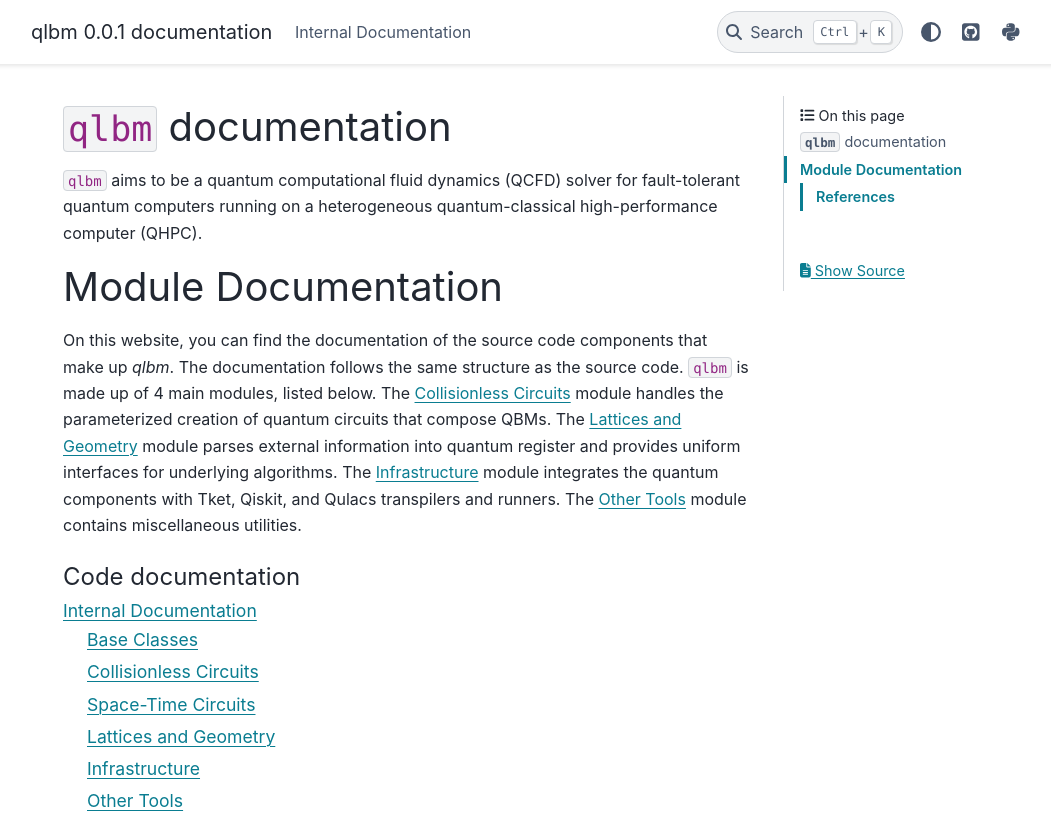
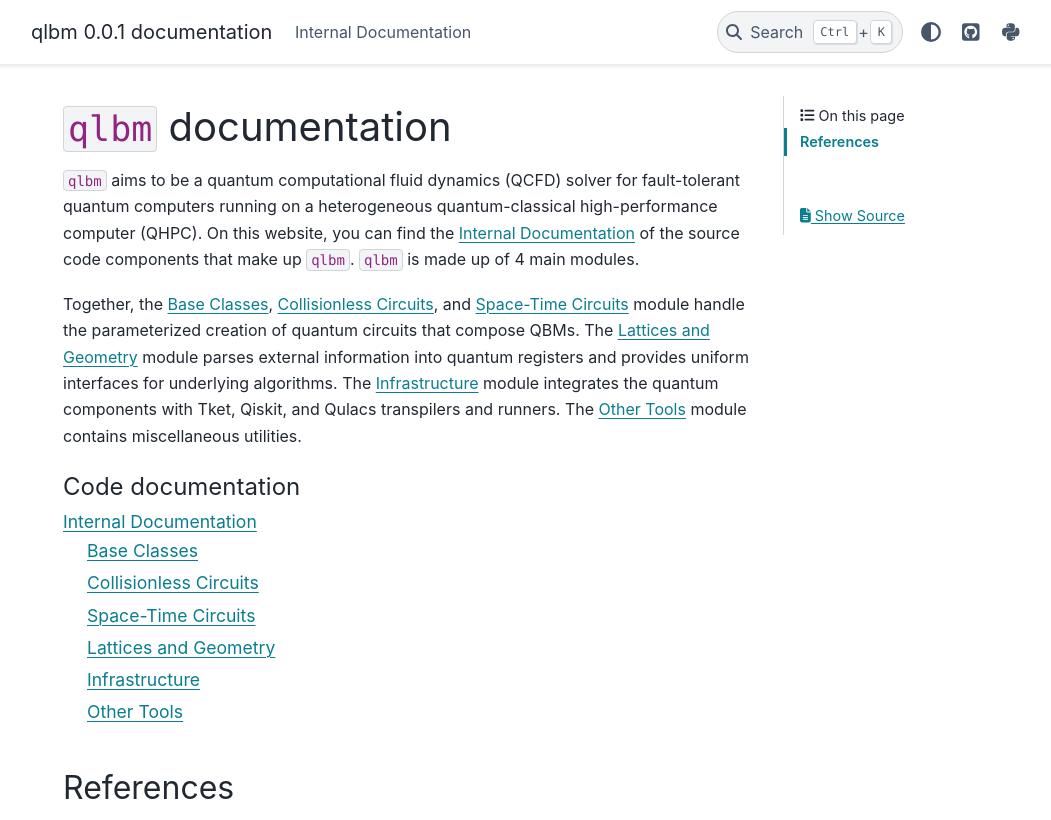
Before and after one commit to QCFD-Lab/qlbm, a Sphinx documentation site: the page built from docs/source/index.rst, in a window 1280 px wide and 1186 px high, cut to the strip 0-820 px from the top of the window. Shown: the whole strip, without its empty margins (113-1164 px from the left). Built offline with Sphinx 7.4.7 and the PyData theme 0.15.4, drawn with Linux system fonts in a browser that asks for light colours.

Commit message:
Improve landing page documentation

```diff
--- a/docs/source/index.rst
+++ b/docs/source/index.rst
@@ -3,17 +3,13 @@
 
 ``qlbm`` aims to be a quantum computational fluid dynamics (QCFD) solver for fault-tolerant
 quantum computers running on a heterogeneous quantum-classical high-performance computer (QHPC).
+On this website, you can find the :ref:`internal_docs` of the source code components that make up ``qlbm``.
+``qlbm`` is made up of 4 main modules.
 
-Module Documentation
-====================
-
-On this website, you can find the documentation of the source code components that make up `qlbm`.
-The documentation follows the same structure as the source code.
-``qlbm`` is made up of 4 main modules, listed below.
-The :ref:`cqlbm_components` module handles the parameterized creation
-of quantum circuits that compose QBMs.
+Together, the :ref:`base_components`, :ref:`cqlbm_components`, and :ref:`stqlbm_components`
+module handle the parameterized creation of quantum circuits that compose QBMs.
 The :ref:`lattice` module parses external information into quantum
-register and provides uniform interfaces for underlying algorithms.
+registers and provides uniform interfaces for underlying algorithms.
 The :ref:`infra` module integrates the quantum components
 with Tket, Qiskit, and Qulacs transpilers and runners.
 The :ref:`tools` module contains miscellaneous utilities.
```
Also changed, not shown: docs/source/code/index.rst (+10 -3 lines).
